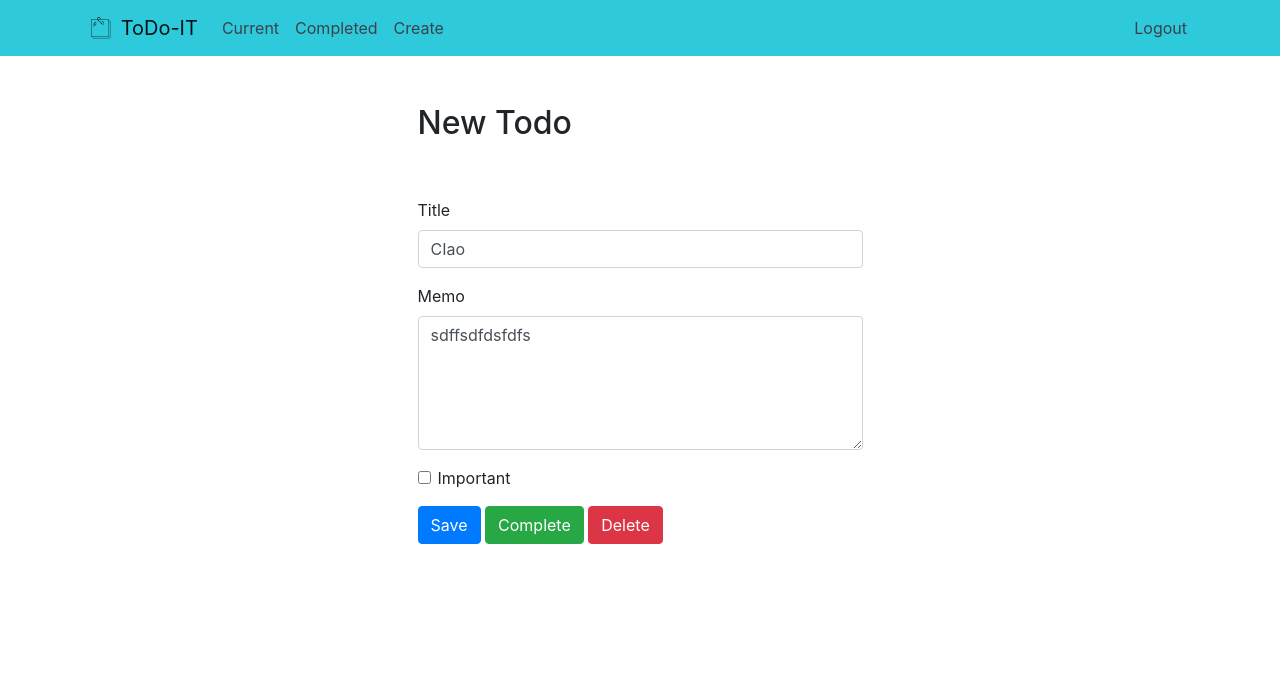
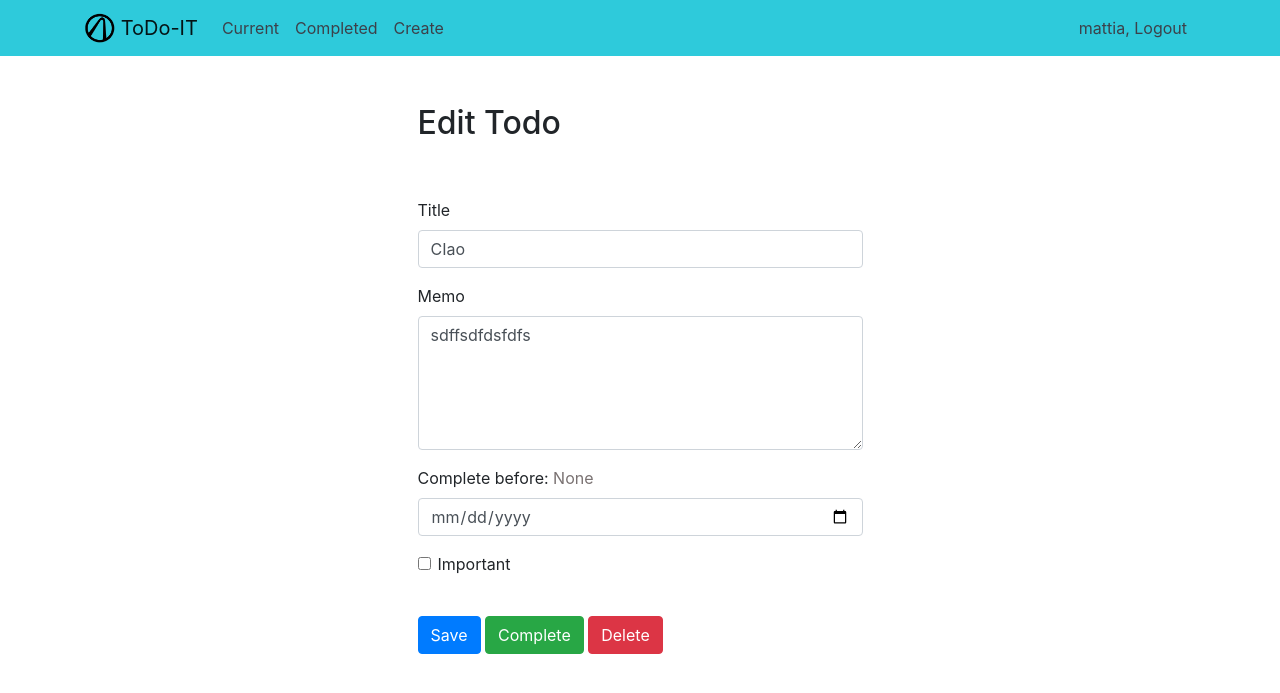
Before and after one commit to Mattia-Marta/django3_ToDo, a Django app: page /todo/20 in a window 1280 px wide. Shown: the top 693 px of the page. Run offline with Django 3.2, Linux system fonts and the light colour scheme; a user stored in the database is signed in; data comes from the database, SQL or seed files in the repository; both versions use the stored data as it was after the commit; some libraries are stand-ins or nearby versions.

Commit message:
Little tweaks here and there

```diff
--- a/django_ToDo/settings.py
+++ b/django_ToDo/settings.py
@@ -26,7 +26,7 @@
 # SECURITY WARNING: don't run with debug turned on in production!
 DEBUG = False
 
-ALLOWED_HOSTS = ['todooit.pythonanywhere.com']
+ALLOWED_HOSTS = ['toodooit.pythonanywhere.com']
 
 
 # Application definition
@@ -39,6 +39,7 @@
     'django.contrib.messages',
     'django.contrib.staticfiles',
     'django_user_agents',
+
     'todo',
 ]
 
--- a/templates/todo/base.html
+++ b/templates/todo/base.html
@@ -9,11 +9,14 @@
     <!-- Bootstrap CSS -->
     <link rel="stylesheet" href="https://stackpath.bootstrapcdn.com/bootstrap/4.4.1/css/bootstrap.min.css" integrity="sha384-Vkoo8x4CGsO3+Hhxv8T/Q5PaXtkKtu6ug5TOeNV6gBiFeWPGFN9MuhOf23Q9Ifjh" crossorigin="anonymous">
 
+
     {% if user.username == 'NGobbux' %}
         <link rel="icon" type="image/png"  href="{% static 'todo/nico.png' %}">
     {% else %}
         <link rel="icon" type="image/png"  href="{% static 'todo/logo.png' %}">
     {% endif %}
+
+
     <style>
         .nav-link {
             color: #3c414a !important;
@@ -35,18 +38,24 @@
         }
 
     </style>
+
+    <script>
+        $('.datepicker').datepicker();
+    </script>
+
     <title>ToDo-IT</title>
 </head>
 <body>
-
 
 <nav class="navbar navbar-expand-md navbar-light bg-test">
 <div class="container">
     <a class="navbar-brand" href="{% url 'home' %}">
         {% if user.username == 'NGobbux' %}
             <img src="{% static 'todo/nico.png' %}" width="30" height="30" class="d-inline-block align-top">
-        {% elif user.username == 'TrashVizier'%}
+        {% elif user.username == 'TrashVizier' or user.username == 'mattia' %}
             <img src="{% static 'todo/vault.png' %}" width="30" height="30" class="d-inline-block align-top">
+            {% elif user.username == 'hinoky' %}
+            <img src="{% static 'todo/doom.png' %}" width="auto" height="32" class="d-inline-block align-top">
         {% else %}
             <img src="{% static 'todo/logo.png' %}" width="30" height="30" class="d-inline-block align-top">
         {% endif %}
@@ -74,7 +83,7 @@
     <ul class="navbar-nav ml-auto">
             {% if user.is_authenticated %}
                 <li class="nav-item">
-                    <a href="#" onclick="$('#signOutBtn').click()" class="nav-link">Logout</a>
+                    <a href="#" onclick="$('#signOutBtn').click()" class="nav-link">{{ user.username }}, Logout</a>
                     <form style='display: none;' method="POST" action="{% url 'logoutuser' %}">
                         {% csrf_token %}
                         <button id="signOutBtn" type="submit">Logout</button>
@@ -99,8 +108,9 @@
 
 <!-- Optional JavaScript -->
 <!-- jQuery first, then Popper.js, then Bootstrap JS -->
-<script src="https://code.jquery.com/jquery-3.4.1.slim.min.js" integrity="sha384-J6qa4849blE2+poT4WnyKhv5vZF5SrPo0iEjwBvKU7imGFAV0wwj1yYfoRSJoZ+n" crossorigin="anonymous"></script>
+<script src="https://code.jquery.com/jquery-3.5.1.slim.min.js" integrity="sha256-4+XzXVhsDmqanXGHaHvgh1gMQKX40OUvDEBTu8JcmNs=" crossorigin="anonymous"></script>
 <script src="https://cdn.jsdelivr.net/npm/popper.js@1.16.0/dist/umd/popper.min.js" integrity="sha384-Q6E9RHvbIyZFJoft+2mJbHaEWldlvI9IOYy5n3zV9zzTtmI3UksdQRVvoxMfooAo" crossorigin="anonymous"></script>
 <script src="https://stackpath.bootstrapcdn.com/bootstrap/4.4.1/js/bootstrap.min.js" integrity="sha384-wfSDF2E50Y2D1uUdj0O3uMBJnjuUD4Ih7YwaYd1iqfktj0Uod8GCExl3Og8ifwB6" crossorigin="anonymous"></script>
+<script src="https://code.jquery.com/ui/1.12.1/jquery-ui.min.js" integrity="sha256-VazP97ZCwtekAsvgPBSUwPFKdrwD3unUfSGVYrahUqU=" crossorigin="anonymous"></script>
 </body>
 </html>
--- a/templates/todo/viewtodo.html
+++ b/templates/todo/viewtodo.html
@@ -1,15 +1,9 @@
-
-
-
-
-
-
 {% extends "todo/base.html" %}
 
 {% block content %}
     <div class="row justify-content-center mt-5">
         <div class="col-md-5">
-            <h2>New Todo</h2>
+            <h2>Edit Todo</h2>
         </div>
     </div>
     <div class="row justify-content-center mt-5">
@@ -29,10 +23,15 @@
                     <label for="memo">Memo</label>
                     <textarea name="memo" rows="5" class="form-control" id="memo" >{{ todo.memo }}</textarea>
                 </div>
+                <div class="form-group">
+                    <label for="expire">Complete before: <span style="color:#7a7272"> {{ todo.expire }} </span></label>
+                    <input type="date" name="expire" class="form-control" id="expire" />
+                </div>
                 <div class="form-group form-check">
                     <input type="checkbox" name="important" class="form-check-input" id="important" {% if todo.important %}checked{% endif %}>
                     <label class="form-check-label" for="important">Important</label>
                 </div>
+                <br>
                 <button type="submit" class="btn btn-primary">Save</button>
                 <button type="button" class="btn btn-success" onclick="$('#complete').click()">Complete</button>
                 <button type="button" class="btn btn-danger" onclick="$('#delete').click()">Delete</button>
--- a/todo/admin.py
+++ b/todo/admin.py
@@ -1,6 +1,6 @@
 from django.contrib import admin
 from .models import Todo
-# Register your models here.
+
 
 class TodoAdmin(admin.ModelAdmin):
     readonly_fields = ('created',)
--- a/todo/forms.py
+++ b/todo/forms.py
@@ -1,8 +1,13 @@
+from django import forms
 from django.forms import ModelForm
 from todo.models import Todo
+from bootstrap_datepicker_plus import DatePickerInput
 
 
-class TodoForm(ModelForm):
+class TodoForm(forms.ModelForm):
     class Meta:
         model = Todo
-        fields = ['title', 'memo', 'important']
+        fields = ['title', 'memo', 'important', 'expire']
+        widgets = {
+            'expire': DatePickerInput(format='%d-%m-%Y'),
+        }
--- a/todo/models.py
+++ b/todo/models.py
@@ -1,5 +1,6 @@
 from django.contrib.auth.models import User
 from django.db import models
+import datetime
 
 
 class Todo(models.Model):
@@ -7,6 +8,7 @@
     memo = models.TextField(blank=True)
     created = models.DateTimeField(auto_now_add=True)
     datecompleted = models.DateTimeField(null=True)
+    expire = models.DateField(auto_now_add=False, blank=True, null=True)
     important = models.BooleanField(default=False)
     user = models.ForeignKey(User, on_delete=models.CASCADE)
 
--- a/todo/views.py
+++ b/todo/views.py
@@ -1,3 +1,6 @@
+import sys
+from datetime import *
+
 from django.contrib.auth import login, logout, authenticate
 from django.contrib.auth.decorators import login_required
 from django.db import IntegrityError
@@ -70,9 +73,17 @@
         return render(request, 'todo/viewtodo.html', {'todo': todo, 'form': form})
     else:
         try:
+            today = date.today()
             form = TodoForm(request.POST, instance=todo)
-            form.save()
-            return redirect('currenttodos')
+            arg_expire = request.POST.get('expire')
+            expire = datetime.strptime(arg_expire, '%Y-%m-%d').date()
+
+            if expire > today:
+                form.save()
+                return redirect('currenttodos')
+            else:
+                return render(request, 'todo/viewtodo.html',
+                              {'todo': todo, 'form': form, 'error': 'Date cannot be earlier than today'})
         except ValueError:
             return render(request, 'todo/viewtodo.html',
                           {'todo': todo, 'form': form, 'error': 'Malformed data'})
@@ -90,7 +101,7 @@
             new_todo.save()
             return redirect('currenttodos')
         except ValueError:
-            return render(request, 'todo/createtodo.html', {'form': TodoForm(), 'error': 'Do not fuck with the master'})
+            return render(request, 'todo/createtodo.html', {'form': TodoForm(), 'error': 'Malformed datas'})
 
 
 @login_required
```
Also changed, not shown: templates/todo/createtodo.html (+12 -2 lines), templates/todo/currenttodos.html (+6 -2 lines), db.sqlite3, todo/static/todo/doom.png (added).
